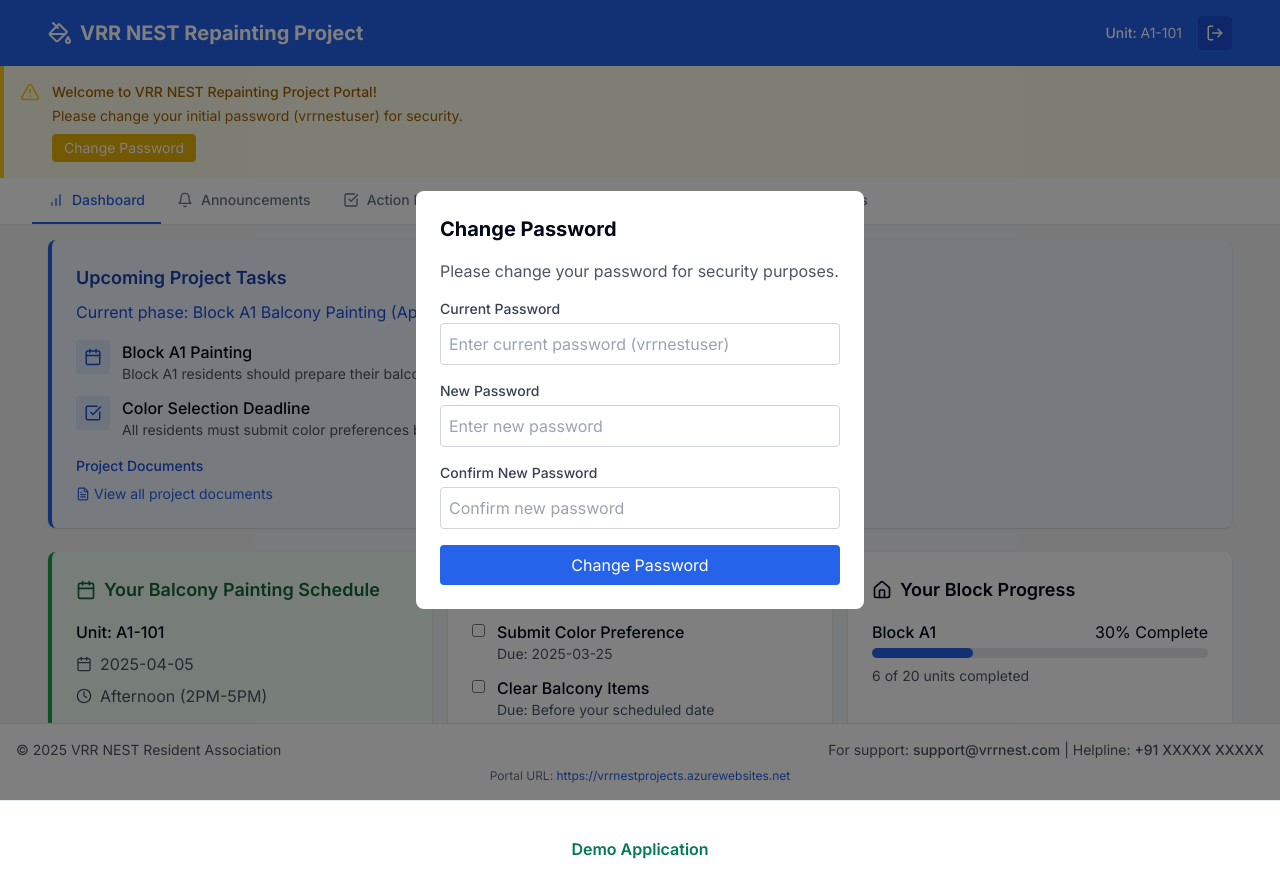
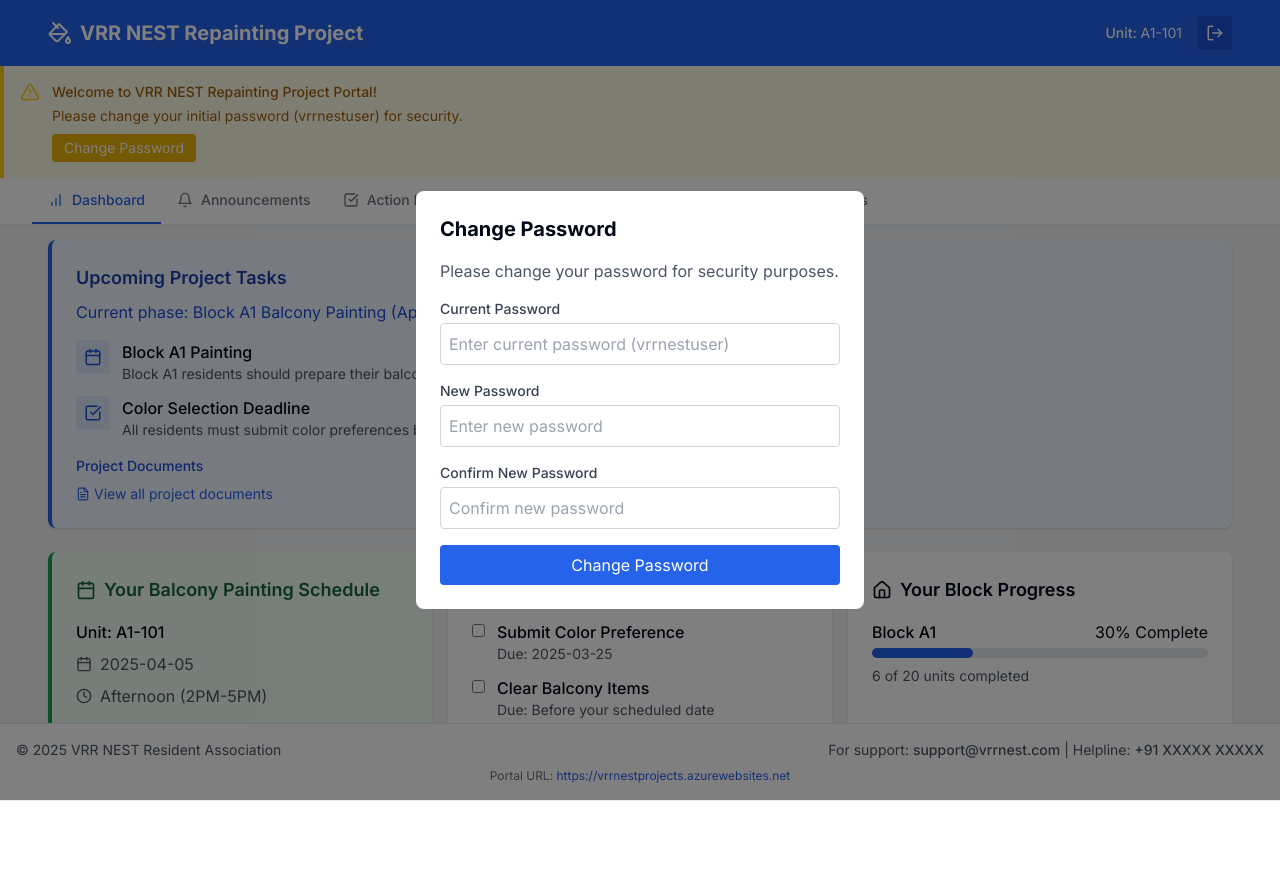
Before and after one commit to alonet23/vrrnestpaint, a Next.js app: page / in a window 1280 px wide. Built offline with nearby package versions, Linux system fonts and the light colour scheme.

Commit message:
Update layout.tsx

```diff
--- a/src/app/layout.tsx
+++ b/src/app/layout.tsx
@@ -18,14 +18,6 @@ export default function RootLayout({
     <html lang='en'>
       <body className={inter.className}>{children}</body>
       <footer className='flex items-center justify-center w-full h-24 border-t text-emerald-700 font-semibold'>
-        <a
-          className='flex items-center justify-center'
-          href='https://vrrnestpaintdemo.vercel.app/'
-          target='_blank'
-          rel='noopener noreferrer'
-        >
-          Demo Application
-        </a>
       </footer>
     </html>
   );
```
